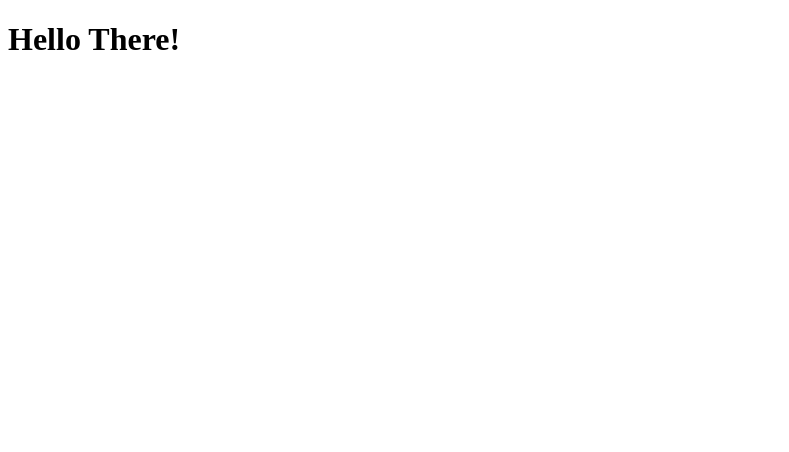
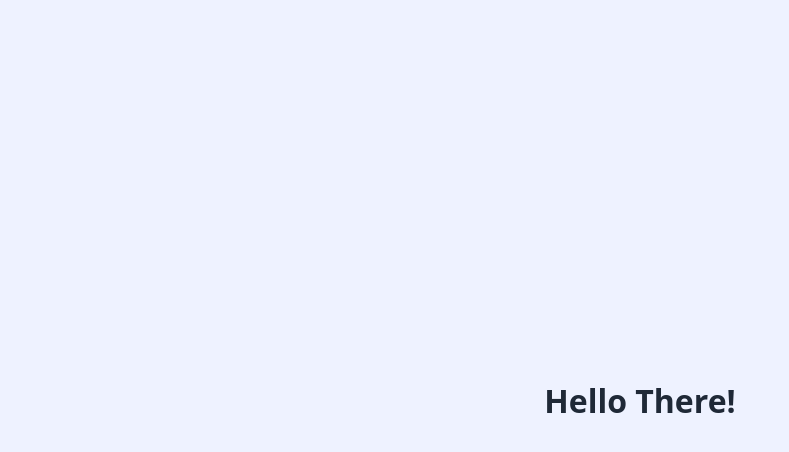
Before and after one commit to Latiyay/expense-splitter-vue, a Vue app: page / in a window 1280 px wide. Shown: the top 452 px of the page, without its empty margins (0-789 px from the left). Built offline with nearby package versions, Linux system fonts and the light colour scheme.

Commit message:
Added Basic Layout and Style

```diff
--- a/src/style.css
+++ b/src/style.css
@@ -0,0 +1,14 @@
+* {
+  box-sizing: border-box;
+}
+
+body {
+  margin: 0;
+  min-height: 100vh;
+  display: grid;
+  place-items: center;
+  padding: 24px;
+  font-family: system-ui, sans-serif;
+  background: #eef2ff;
+  color: #1f2937;
+}
```
